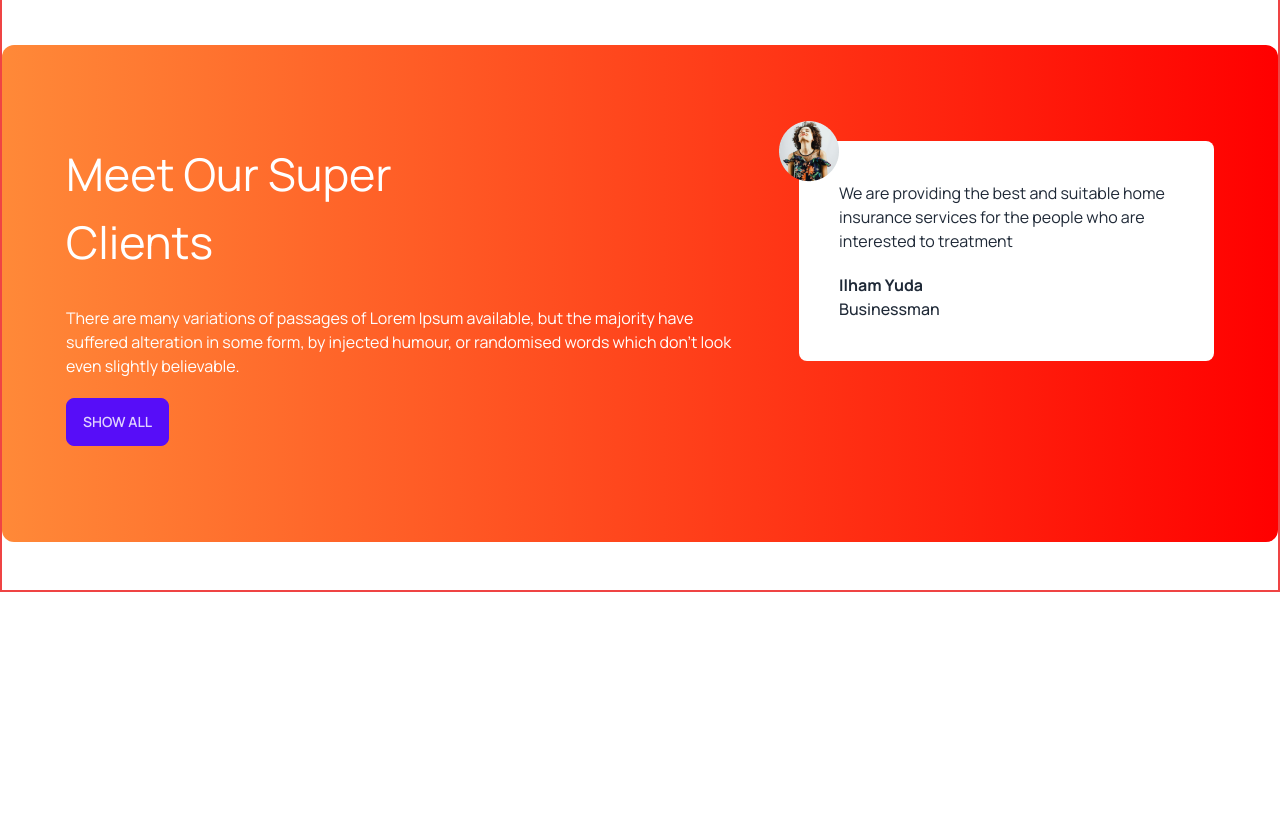
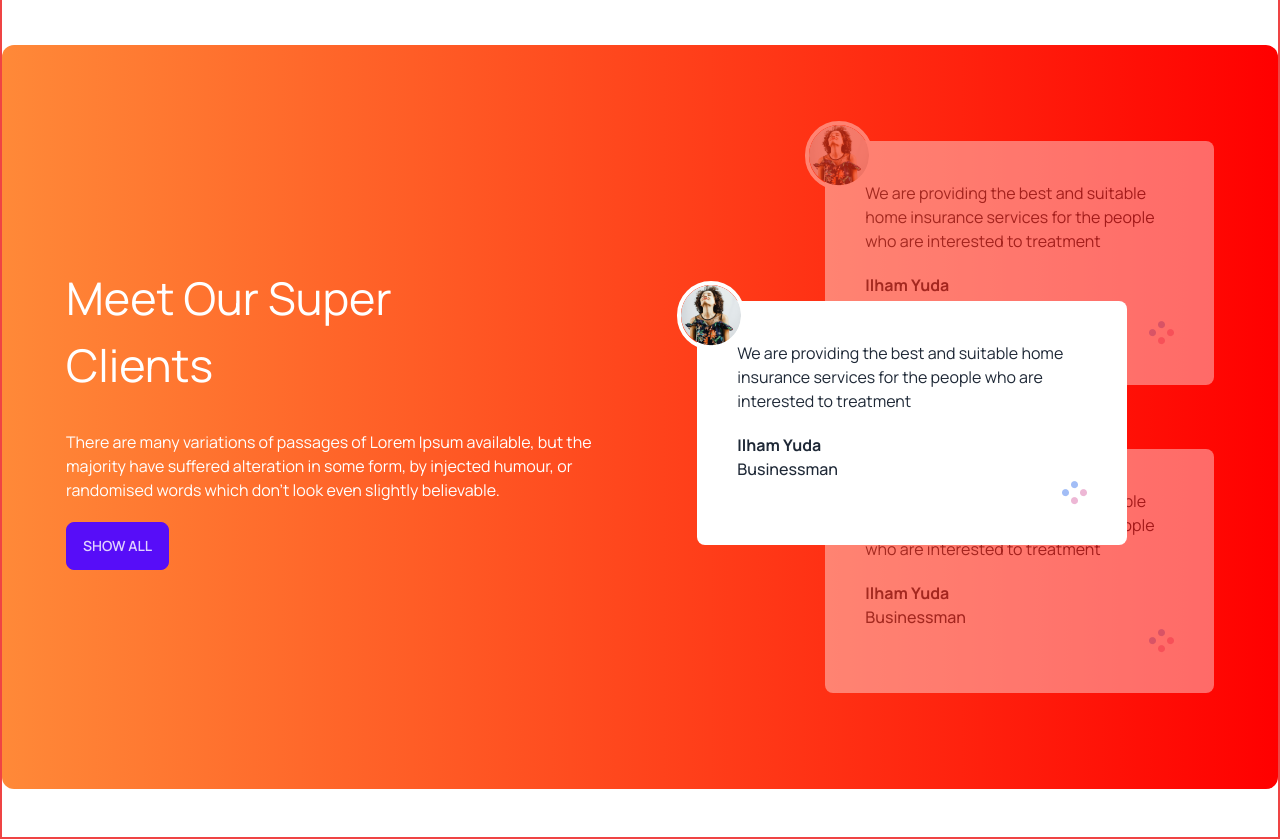
Before and after one commit to 2eg4rizve/24-tea-house-with-daisyui, a plain HTML site: page index.html in a window 1280 px wide. Shown: the part 1780-2619 px from the top of the page. Before the commit the page ends 2372 px from the top, so only its background shows below. Drawn offline with nearby package versions, Linux system fonts and the light colour scheme.

Commit message:
Meet Our Super Clients

```diff
--- a/index.html
+++ b/index.html
@@ -188,7 +188,7 @@
                     Great Tea, Freshly <br>
                     Presented
                 </h3>
-                <p >
+                <p>
                     The meaning of gong cha is chanese is to provide the best tea to emperor from all possessions . It
                     represents the highest quality and self expectation. Establishing in 2006, Gong cha had been deeply
                     appreciated by its custoers because of good words of mouth and unique customized service orginated
@@ -217,9 +217,11 @@
 
 
         <!-- Meet Our Super Clients -->
-        <section class="my-12 flex flex-col lg:flex-row gap-12 rounded-xl bg-gradient-to-r from-[#FF8938] to-[#F00] px-16 py-24">
+        <section
+            class="my-12 flex flex-col lg:flex-row gap-12 rounded-xl bg-gradient-to-r from-[#FF8938] to-[#F00] px-16 py-24">
 
-            <div class="text-white space-y-5">
+            <div class="flex items-center">
+                <div class="text-white space-y-5 lg:pr-40">
 
                     <h1 class="text-[45px]">
                         Meet Our Super
@@ -227,7 +229,9 @@
                         Clients
                     </h1>
                     <p class="text-[16px] pt-[10px]">
-                    There are many variations of passages of Lorem Ipsum available, but the majority have suffered alteration in some form, by injected humour, or randomised words which don't look even slightly believable.
+                        There are many variations of passages of Lorem Ipsum available, but the majority have suffered
+                        alteration in some form, by injected humour, or randomised words which don't look even slightly
+                        believable.
                     </p>
 
                     <button class="btn btn-primary mt-[20px]">
@@ -235,14 +239,19 @@
                     </button>
 
                 </div>
+            </div>
 
-            <div>
 
-                <!-- reviwe -->
-                <div class="relative p-10 rounded-lg bg-white">
-                    <img class="absolute -left-5 -top-5" src="./images/client.png" alt="" srcset="">
+            <!-- reviwe container -->
+            <div class="relative">
+
+                <!-- next reviwe -->
+                <div class="relative z-10 opacity-40 p-10 rounded-lg bg-white mb-16">
+                    <img class="absolute -top-5 -left-5  border-4 border-white rounded-full" src="./images/client.png"
+                        alt="" srcset="">
                     <p>
-                        We are providing the best and suitable home insurance services for the people who are interested to treatment
+                        We are providing the best and suitable home insurance services for the people who are interested
+                        to treatment
                     </p>
                     <p class="font-bold mt-5">
                         Ilham Yuda
@@ -250,6 +259,51 @@
                     <p class="font-medium">
                         Businessman
                     </p>
+                    <div class="flex justify-end">
+                        <img src="./images/circles.png" alt="">
+                    </div>
+
+                </div>
+
+
+                <!-- current reviwe -->
+                <div class="absolute top-40 lg:-left-32 z-20 lg:w-[430px] p-10 rounded-lg bg-white">
+                    <img class="absolute -top-5 -left-5  border-4 border-white rounded-full" src="./images/client.png"
+                        alt="" srcset="">
+                    <p>
+                        We are providing the best and suitable home insurance services for the people who are interested
+                        to treatment
+                    </p>
+                    <p class="font-bold mt-5">
+                        Ilham Yuda
+                    </p>
+                    <p class="font-medium">
+                        Businessman
+                    </p>
+                    <div class="flex justify-end">
+                        <img src="./images/circles.png" alt="">
+                    </div>
+
+                </div>
+
+
+                <!-- privious reviwe -->
+                <div class="relative z-10 opacity-40 p-10 rounded-lg bg-white">
+                    <img class="absolute -top-5 -left-5  border-4 border-white rounded-full" src="./images/client.png"
+                        alt="" srcset="">
+                    <p>
+                        We are providing the best and suitable home insurance services for the people who are interested
+                        to treatment
+                    </p>
+                    <p class="font-bold mt-5">
+                        Ilham Yuda
+                    </p>
+                    <p class="font-medium">
+                        Businessman
+                    </p>
+                    <div class="flex justify-end">
+                        <img src="./images/circles.png" alt="">
+                    </div>
 
                 </div>
 
```
Lines whose indentation alone changed are shown as unchanged.
